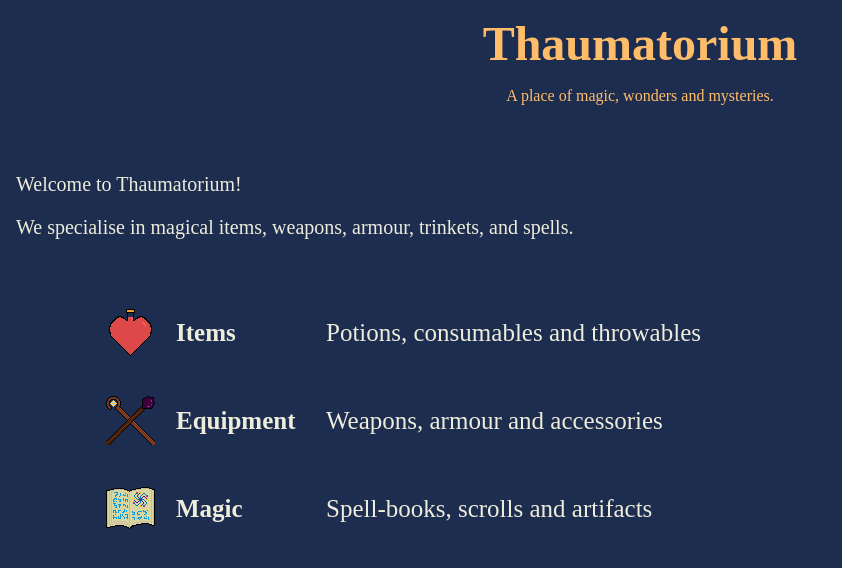
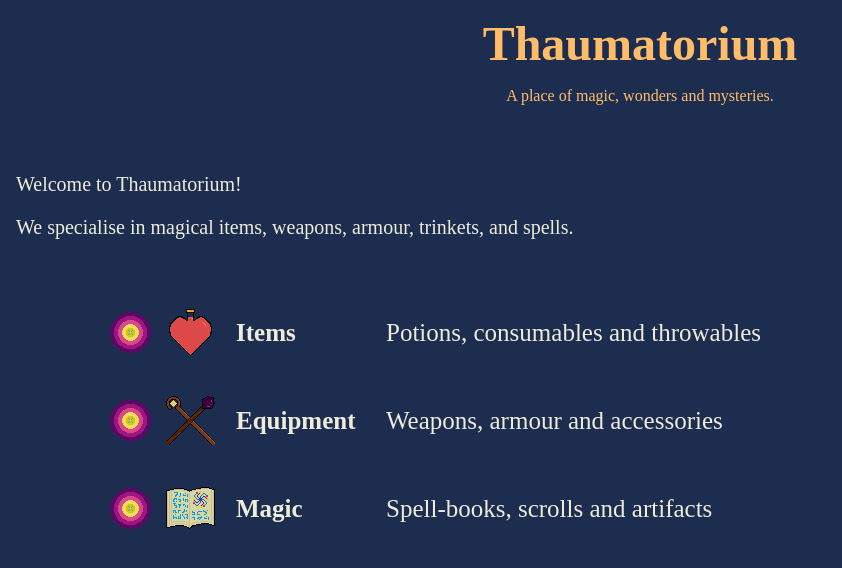
Before and after one commit to julesnuggy/thaumatorium, a React app in the folder frontend/: page / in a window 1280 px wide. Shown: the top 568 px of the page, without its empty margins (0-842 px from the left). Built offline with nearby package versions, Linux system fonts and the light colour scheme.

Commit message:
Add menu cursor

```diff
--- a/frontend/src/components/Icon/icons.tsx
+++ b/frontend/src/components/Icon/icons.tsx
@@ -1,9 +1,11 @@
 import heartPotion from '../../assets/heart-potion-icon.png';
+import pulsingOrb from '../../assets/pulsing-orb.gif';
 import spellbook from '../../assets/spellbook-icon.png';
 import staves from '../../assets/staves-icon.png';
 
 const icons = {
   heartPotion,
+  pulsingOrb,
   spellbook,
   staves
 };
--- a/frontend/src/components/Menu/Menu.module.scss
+++ b/frontend/src/components/Menu/Menu.module.scss
@@ -8,6 +8,12 @@
     align-items: center;
     margin: 0 40px;
     font-size: 25px;
+
+    .cursor {
+      width: 50px;
+      height: 50px;
+      margin-right: 10px;
+    }
 
     .icon {
       width: 50px;
--- a/frontend/src/components/Menu/MenuItem.tsx
+++ b/frontend/src/components/Menu/MenuItem.tsx
@@ -12,6 +12,9 @@ type props = {
 
 const MenuItem = ({ iconName, title, subtitle }: props): React.FC => (
   <div className={styles.menuItem}>
+    <div className={styles.cursor}>
+      <Icon name="pulsingOrb" />
+    </div>
     <div className={styles.icon}>
       <Icon name={iconName} />
     </div>
```
Also changed, not shown: frontend/src/assets/pulsing-orb.gif (added).
